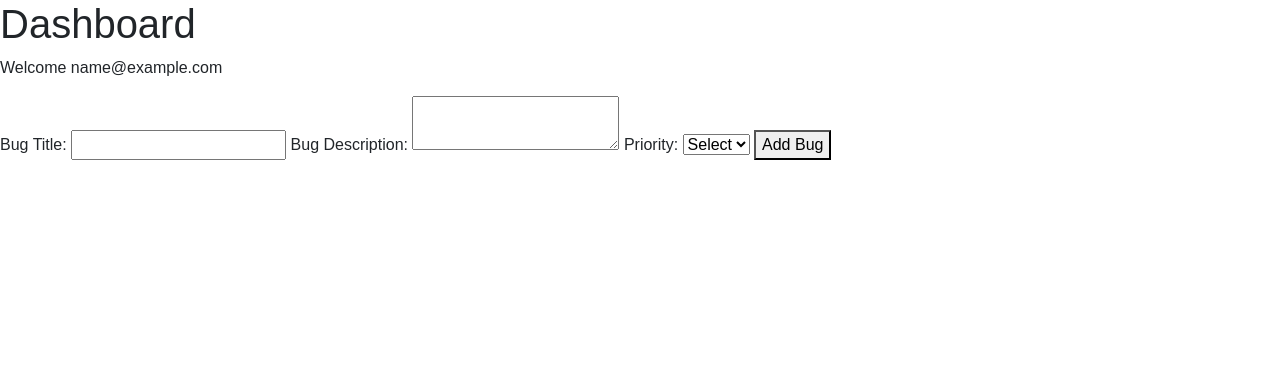
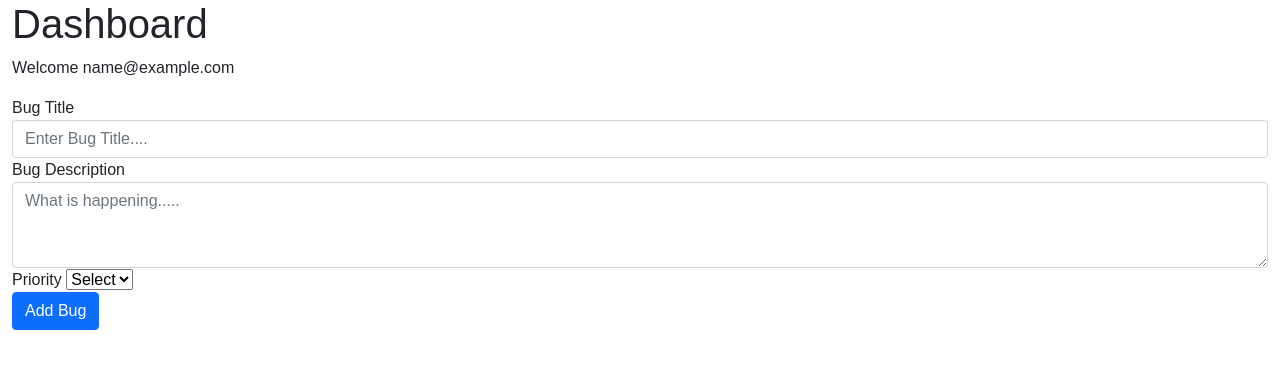
Before and after one commit to MattHickling/TrackMyBugs, a PHP site: template templates/dashboard-template.php in a window 1280 px wide. Shown: the top 369 px of the page. Run offline with PHP 8.4, Linux system fonts and the light colour scheme; the template is opened without the code that fills it, so the values that code supplies are empty; the visitor is signed in with stand-in values (Sample User, id 1).

Commit message:
small styling with bootstrap to dashboard

```diff
--- a/templates/dashboard-template.php
+++ b/templates/dashboard-template.php
@@ -12,18 +12,26 @@
 </head>
 <body>
 
-<h1>Dashboard</h1>
-<p>Welcome <?php echo htmlspecialchars($_SESSION['email']); ?></p>
 
+
+<div class="container-fluid">
+    <h1>Dashboard</h1>
+    <p>Welcome <?php echo htmlspecialchars($_SESSION['email']); ?></p>
 <form action="/TrackMyBugs/public/dashboard.php" method="post">
-    <label for="title">Bug Title:</label>
-    <input type="text" id="bug_title" name="bug_title" required>
+  <div class="form-group">
+    <label for="title">Bug Title</label>
+    <input type="text" class="form-control" id="bug_title" placeholder="Enter Bug Title...." name="bug_title" required>
+  </div>
 
-    <label for="description">Bug Description:</label>
-    <textarea id="bug_description" name="bug_description" required></textarea>
+  <div class="form-group">
+    <label for="description">Bug Description</label>
+    <textarea class="form-control" id="bug_description" placeholder="What is happening....." name="bug_description" rows="3"></textarea>
+  </div>
 
-   <label for="priority">Priority:</label>
-    <select id="priority" name="priority" required>
+
+  <div class="form-group">
+    <label for="exampleFormControlSelect2">Priority</label>
+     <select id="priority" name="priority" required>
         <option value="">Select</option>
         <?php foreach ($priorities as $priority): ?>
             <option value="<?php echo $priority['id']; ?>">
@@ -31,9 +39,13 @@
             </option>
         <?php endforeach; ?>
     </select>
+  </div>
 
-    <button type="submit">Add Bug</button>
+
+  <button type="submit" class="btn btn-primary">Add Bug</button>
 </form>
+        </div>
+
 
 <script src="/TrackMyBugs/public/assets/js/jquery-3.6.0.min.js"></script>
 <script src="/TrackMyBugs/public/assets/js/bootstrap.bundle.min.js"></script>
```
